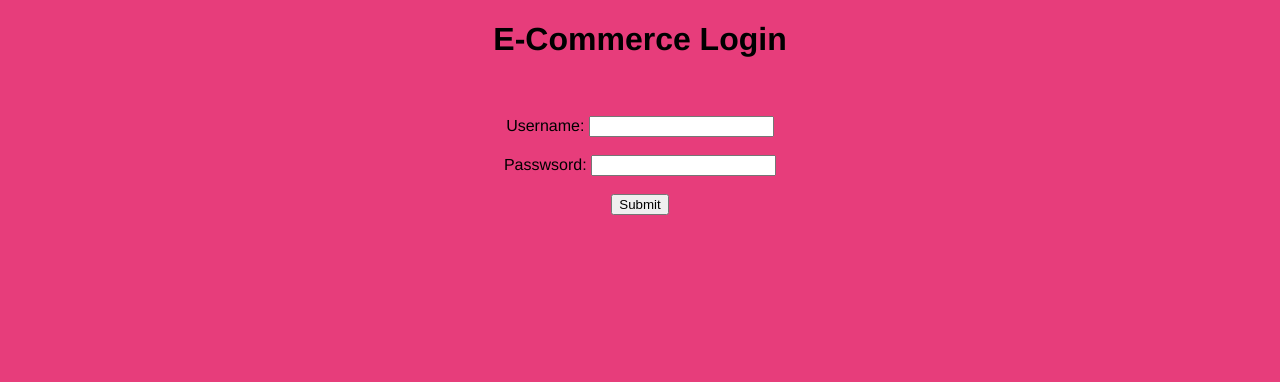
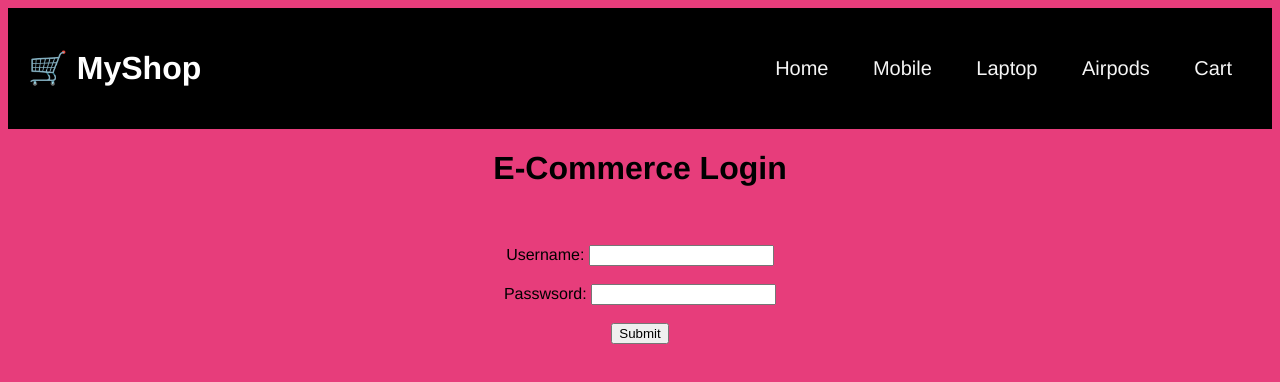
Before and after one commit to dhathrisilla68-del/E-commerece, a plain HTML site: page login.html in a window 1280 px wide. Drawn offline with Linux system fonts and the light colour scheme.

Commit message:
Update login.html

```diff
--- a/login.html
+++ b/login.html
@@ -22,6 +22,16 @@
 
 </head>
 <body>
+    <header class="header">
+        <h1>🛒 MyShop</h1>
+    <nav class="nav a">
+        <a href="home.html">Home</a>
+        <a href="mobile.html">Mobile</a>
+        <a href="laptop.html">Laptop</a>
+        <a href="airpods.html">Airpods</a>
+        <a href="cart.html">Cart</a>
+    </nav>
+    </header>
     <form name="form" action="index.html" method="post">
     <center>
     <h1>E-Commerce Login</h1> <br><br>
```
